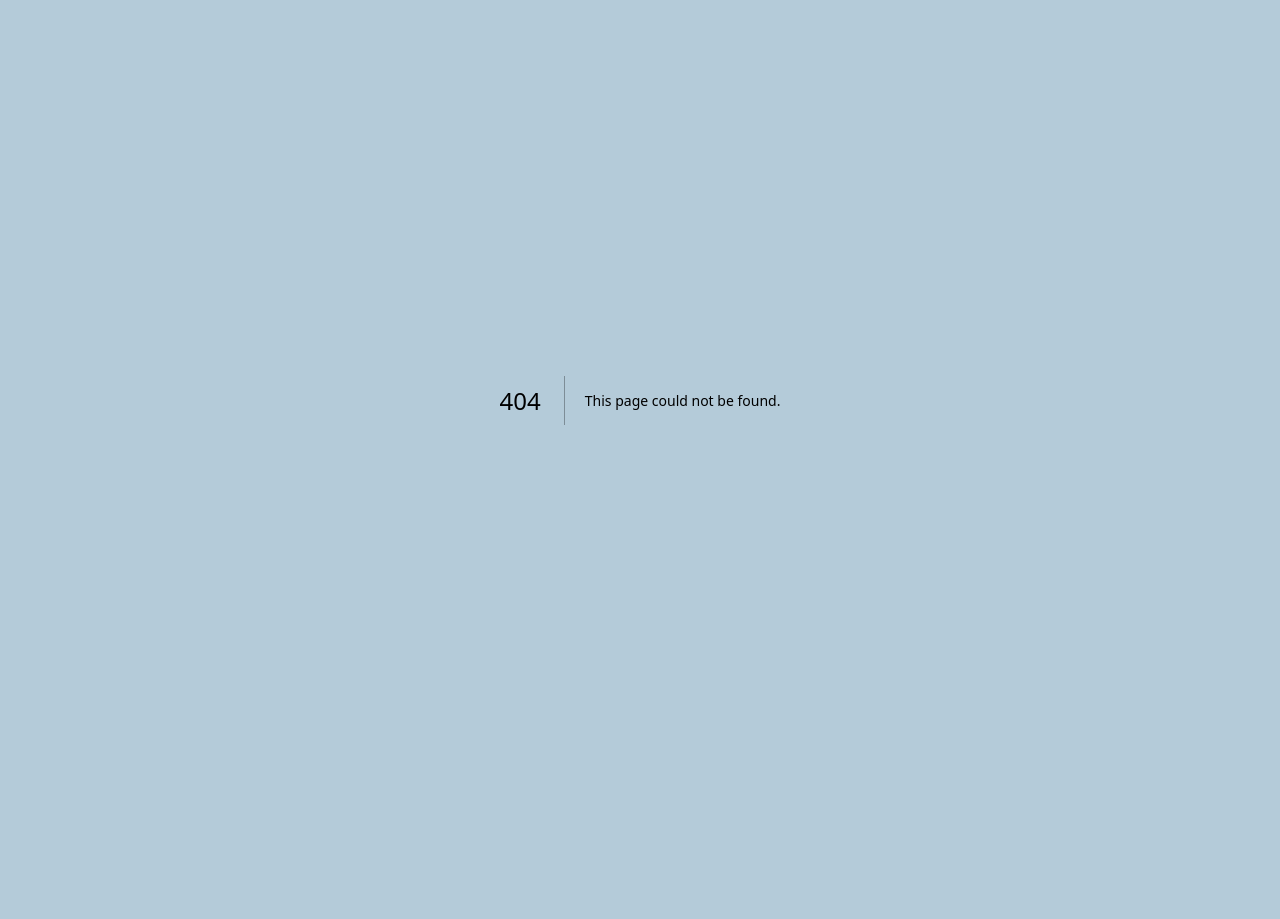
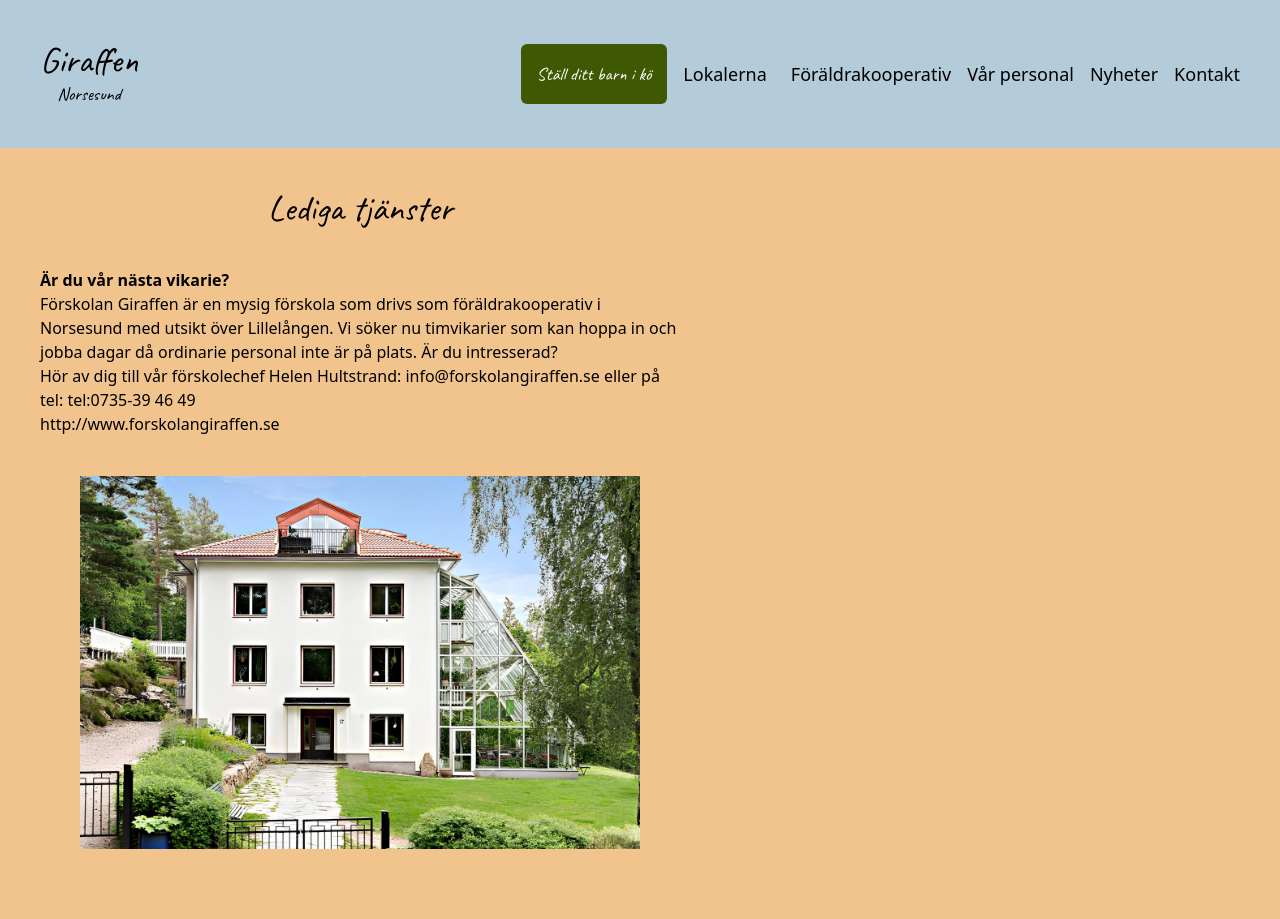
Before and after one commit to dannebrob/giraffen, a Next.js app: page /jobb in a window 1280 px wide. Before the commit this address had no page. Shown: the top 919 px of the page. Before the commit the page ends 800 px from the top, so only its background shows below. Built offline with nearby package versions, Linux system fonts and the light colour scheme.

Commit message:
Refactor code and add FooterNav component

```diff
--- a/src/components/display/Display.js
+++ b/src/components/display/Display.js
@@ -1,4 +1,5 @@
 import React from 'react'
+import { useState, useEffect } from 'react'
 import {Item1} from './Item_1'
 import { Item2 } from './Item_2'
 import { Item3 } from './Item_3'
@@ -7,6 +8,7 @@ import { Attention } from '../header/Attention'
 
 
 export const Display = () => {
+
   return (
     <div>
     <Item3 />
--- a/src/components/display/Item_1.js
+++ b/src/components/display/Item_1.js
@@ -1,4 +1,5 @@
 import React from 'react'
+import { useState, useEffect } from 'react'
 import Image from 'next/image'
 import { Caveat } from 'next/font/google'
 
@@ -15,6 +16,7 @@ const caveat = Caveat({
 
 
 export const Item1 = () => {
+
   return (
     <div className='bg-sand flex flex-col w-full p-8 md:flex-wrap md:flex-row'>
         <div className='md:w-6/12 md:flex md:items-center md:justify-center'>
--- a/src/components/footer/Footer.js
+++ b/src/components/footer/Footer.js
@@ -1,37 +1,29 @@
 import React from 'react'
 import { Logo } from '../header/Logo'
 import Link from 'next/link'
+import FooterNav from '@/components/footer/FooterNav'
 
 export const Footer = () => {
   return (
-    <>
+    <section>
     <div className='wave-container absolute inset-x-0 bottom-0'>
         <svg xmlns="http://www.w3.org/2000/svg" viewBox="0 0 1440 320"><path fill="#F2C48D" fillOpacity="1" d="M0,192L34.3,181.3C68.6,171,137,149,206,128C274.3,107,343,85,411,80C480,75,549,85,617,90.7C685.7,96,754,96,823,112C891.4,128,960,160,1029,149.3C1097.1,139,1166,85,1234,74.7C1302.9,64,1371,96,1406,112L1440,128L1440,320L1405.7,320C1371.4,320,1303,320,1234,320C1165.7,320,1097,320,1029,320C960,320,891,320,823,320C754.3,320,686,320,617,320C548.6,320,480,320,411,320C342.9,320,274,320,206,320C137.1,320,69,320,34,320L0,320Z"></path>
         </svg>
     </div>
+    <FooterNav />
     <div className='bg-sand flex flex-col items-center'>
         <Logo />
         <div className='text-center'>
             <p>Förskolan Giraffen föräldraförening</p>
             <p>Solvedenvägen 17</p>
-            <p>441 63 Alingsås</p>
+            <p>441 60  ALINGSÅS
+            </p>
             <p>Telefon: 0735394649</p>
            <p> E-post: info@forskolangiraffen.se</p>
         </div>
 
-        <nav className='mt-10 mb-10'>
-            <ul>
-                <Link href={'/'}><li>asdsa</li></Link>
-                <Link href={'/'}><li>asdsa</li></Link>
-                <Link href={'/'}><li>asdsa</li></Link>
-                <Link href={'/'}><li>asdsa</li></Link>
-                <Link href={'/'}><li>asdsa</li></Link>
-            </ul>
-        </nav>
-
-
     </div>
 
-    </>
+    </section>
   )
 }
--- /dev/null
+++ b/src/components/footer/FooterNav.js
@@ -0,0 +1,24 @@
+import Link from 'next/link'
+import React from 'react'
+
+const FooterNav = () => {
+  return (
+    <div>
+        <nav className='p-10 bg-sand flex flex-col'>
+            <h2 className='font-bold pb-2'>Länkar</h2>
+            <ul>
+            <li><Link href={'/lokalerna'}>Lokalerna</Link></li>
+            <li><Link href={'/kooperativ'}>Kooperativ</Link></li>
+            <li><Link href={'/mat'}>Maten</Link></li>
+            <li><Link href={'/personalen'}>Personalen</Link></li>
+            <li><Link href={'/jobb'}>Jobba hos oss</Link></li>
+            <li><Link href={'/kontakt'}>Kontakta oss</Link></li>
+            </ul>
+
+
+        </nav>
+    </div>
+  )
+}
+
+export default FooterNav
--- /dev/null
+++ b/src/pages/jobb.js
@@ -0,0 +1,47 @@
+import React from 'react'
+import Image from 'next/image'
+import { Caveat } from 'next/font/google'
+import {TopHead} from '@/components/header/TopHead'
+import {Footer} from '@/components/footer/Footer'
+
+import item from '@/assets/IMG_11.jpg'
+import { Display } from '@/components/display/Display'
+
+
+const caveat = Caveat({
+    subsets: ['latin'],
+    weight: ['400'],
+    display: 'swap',
+  })
+const jobb = () => {
+
+  return (
+    <>
+    <TopHead />
+    <main className='bg-sand flex flex-col md:flex-row md:justify-start'>
+      <div className='mx-10 md:w-1/2'>
+        <h1 className={`text-center ${caveat.className} text-4xl py-10`}>Lediga tjänster</h1>
+
+       <div>
+        <h2 className='font-bold'>Är du vår nästa vikarie?</h2>
+        <p>Förskolan Giraffen är en mysig förskola som drivs som föräldrakooperativ i Norsesund med utsikt över Lillelången. Vi söker nu timvikarier som kan hoppa in och jobba dagar då ordinarie personal inte är på plats.
+            Är du intresserad?</p>
+            <p>Hör av dig till vår förskolechef Helen Hultstrand: info@forskolangiraffen.se eller på tel: tel:0735-39 46 49</p>
+            <p> http://www.forskolangiraffen.se</p>
+       </div>
+      <Image
+          src={item}
+          alt="kids playing"
+          width={100}
+          height={100}
+          className="w-full p-10"
+      />
+        </div>
+    </main>
+    <Display />
+    <Footer />
+  </>
+  )
+}
+
+export default jobb
```
